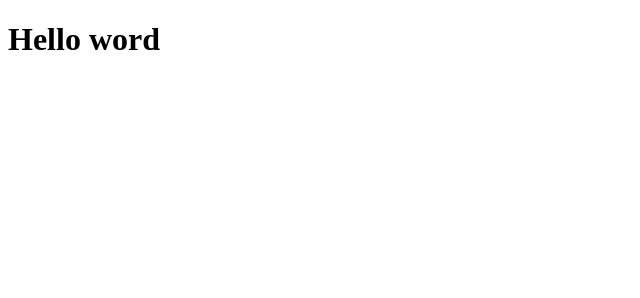
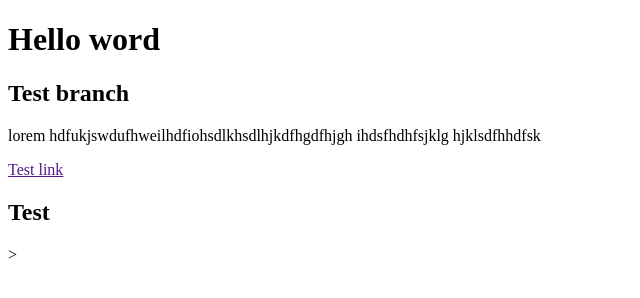
Before and after one commit to elz009/test, a plain HTML site: page index.html in a window 1280 px wide. Shown: the whole page, without its empty margins (0-640 px from the left). Drawn offline with Linux system fonts and the light colour scheme.

Commit message:
add first test variant

```diff
--- a/index.html
+++ b/index.html
@@ -10,9 +10,12 @@
 <h1>Hello word</h1>
 
 <section class="first">
-
+    <h2>Test branch</h2>
+    <p>lorem hdfukjswdufhweilhdfiohsdlkhsdlhjkdfhgdfhjgh ihdsfhdhfsjklg hjklsdfhhdfsk</p>
+    <a href="">Test link</a>
 </section>
 <section class="second"></section>
+<h2>Test </h2>>
 <section class="third"></section>
 <section class="fourth"></section>
 <section class="fifth"></section>
```
